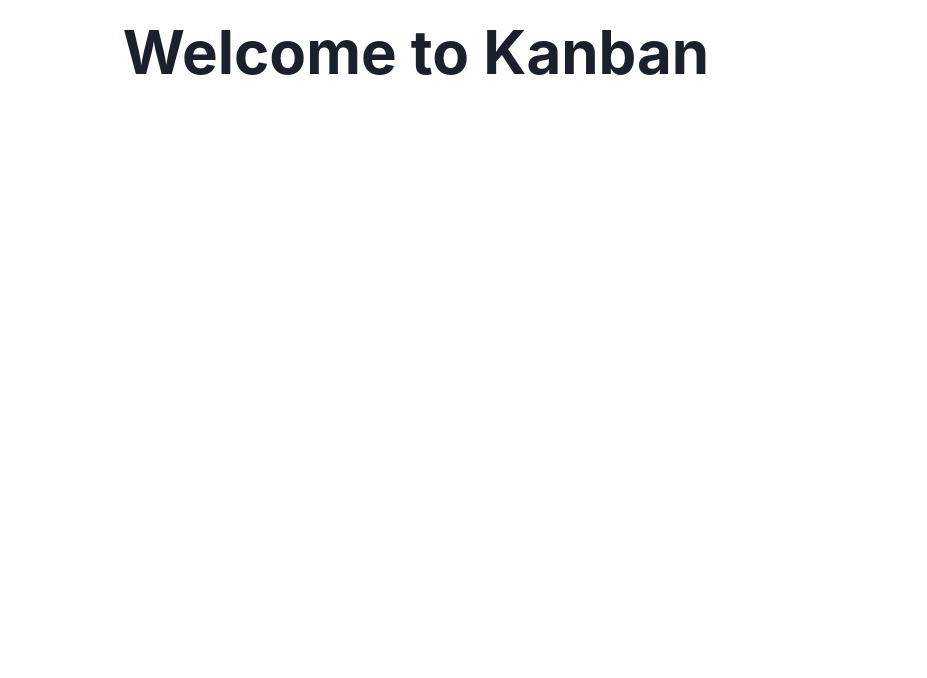
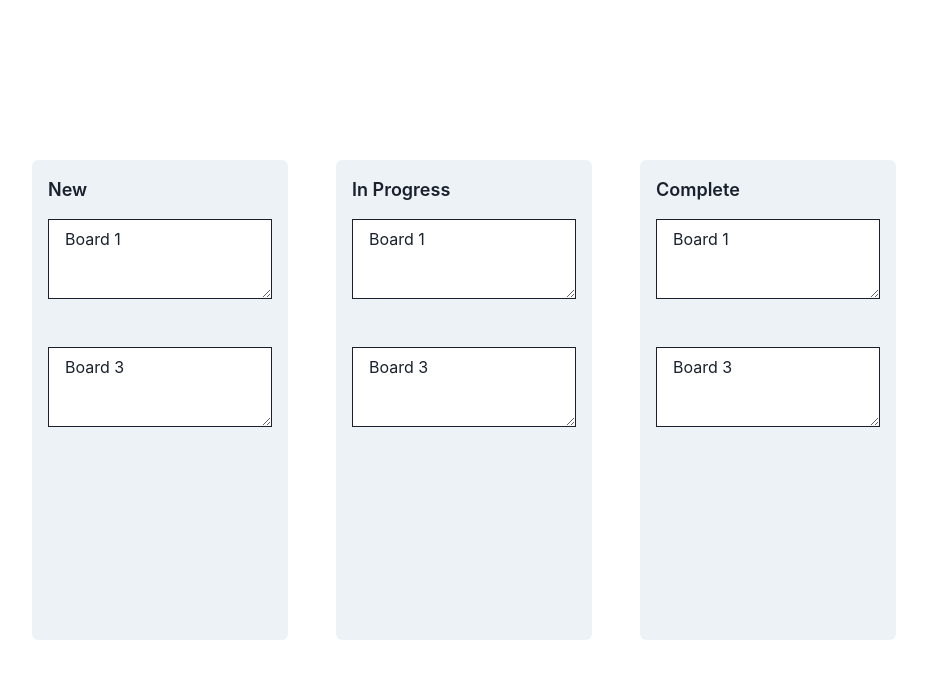
Before and after one commit to Chandramohan97/kanban, a React (Create React App) app: page / in a window 1280 px wide. Shown: the top 678 px of the page, without its empty margins (224-1151 px from the left). Built offline with nearby package versions, Linux system fonts and the light colour scheme.

Commit message:
experimenting with App.js

```diff
--- a/src/App.js
+++ b/src/App.js
@@ -1,20 +1,55 @@
 import "./App.css";
 import React from "react";
-import { Heading } from "@chakra-ui/react";
+import { Container, Heading, Text, Textarea } from "@chakra-ui/react";
+// import Column from "./Components/Column";
+import Column from "./Components/Column.tsx";
+import { ColumnType } from "./utils/column.ts";
+import { SimpleGrid } from "@chakra-ui/react";
+import { Grid,Box,Flex } from "@chakra-ui/react";
 
 function App() {
   return (
-    // <div className="app">
-    <Heading
-      fontSize={{ base: "4xl", sm: "5xl", md: "6xl" }}
-      fontWeight="bold"
-      textAlign="center"
-      mt="4"
-    >
-      Welcome to Kanban
-    </Heading>
-    // </div>
+    <Grid templateColumns="repeat(3, 20vw)"  gap={[4,8,12]} py="20vh" px="20vw">
+      <Box bg="gray.100" p={[2,4]} height="60vh" borderRadius="md" >
+        <Text fontSize={["sm", "md", "lg"]} fontWeight="semibold"> New </Text>
+        <Flex direction="column" align="center" gap="4" my>
+          <Textarea bg="white" w="full" h="20%" border="1px" my={4} h="10vh" borderRadius="none">
+            Board 1
+          </Textarea>
+          <Textarea bg="white" w="full" h="20%" border="1px" my={4} h="10vh" borderRadius="none">
+            Board 3
+          </Textarea>
+        </Flex>
+      </Box>
+      <Box bg="gray.100" p={[2,4]} borderRadius="md">
+        <Text fontSize={["sm", "md", "lg"]} fontWeight="semibold"> In Progress </Text>
+
+        <Flex direction="column" align="center" gap="4" my>
+          <Textarea bg="white" w="full" h="20%" border="1px" my={4} h="10vh" borderRadius="none">
+            Board 1
+          </Textarea>
+          <Textarea bg="white" w="full" h="20%" border="1px" my={4} h="10vh" borderRadius="none">
+            Board 3
+          </Textarea>
+        </Flex>
+
+      </Box>
+      <Box bg="gray.100" p={[2,4]} borderRadius="md">
+      <Text fontSize={["sm", "md", "lg"]} fontWeight="semibold"> Complete </Text>
+      <Flex direction="column" align="center" gap="4" my>
+        <Textarea bg="white" w="full" h="20%" border="1px" my={4} h="10vh" borderRadius="none">
+            Board 1
+          </Textarea>
+          <Textarea bg="white" w="full" h="20%" border="1px" my={4} h="10vh" borderRadius="none">
+            Board 3
+          </Textarea>
+        </Flex>
+
+      </Box>
+    </Grid>
   );
+
+
 }
 
 export default App;
```
